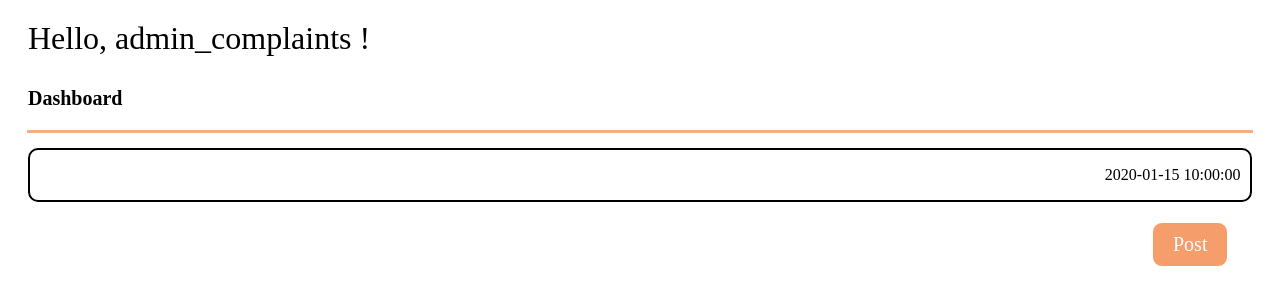
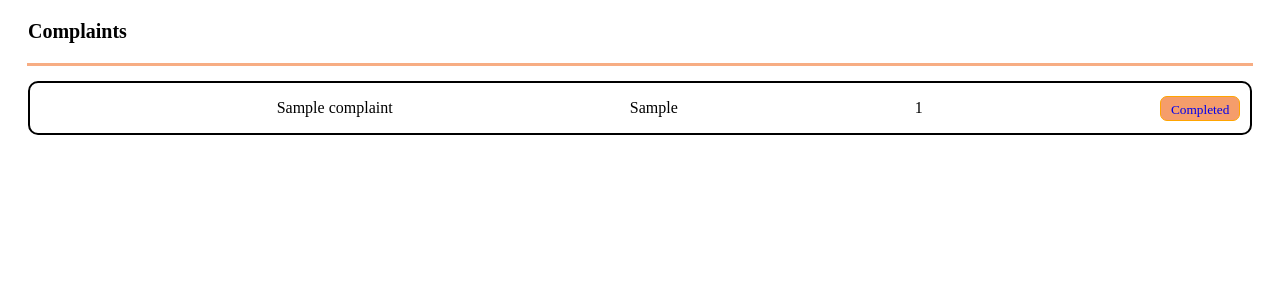
Before and after one commit to Upendra2003/Hostel_Manager, a Flask app: page /admin_complaints in a window 1280 px wide. Shown: the part 80-386 px from the top of the page. Run offline with Flask 3, Linux system fonts and the light colour scheme; a database or web service that is not in the repository returns one stand-in record (values such as "Sample title"); some web fonts are replaced.

Commit message:
completed complaints page both front and backend

```diff
--- a/server.py
+++ b/server.py
@@ -2,6 +2,7 @@ from flask import Flask,render_template,request,redirect,url_for
 import pymongo
 from werkzeug.security import generate_password_hash, check_password_hash
 import datetime
+from bson.objectid import ObjectId
 
 app = Flask(__name__)
 app.config['SECRET_KEY'] = 'aaec0770c47c1563dfb147b3bdb14072'
@@ -12,6 +13,7 @@ collections=db['registrations']
 ad_collections=db['admin_reg']
 notice=db['notices']
 student_room=db['student_rooms']
+complaint = db['complaints']
 
 @app.route("/")
 def home():
@@ -110,13 +112,28 @@ def add_student():
         student_room.insert_one(new_student)
     return render_template("add_student.html")
 
+@app.route("/student_complaints",methods=['POST','GET'])
+def student_complaints():
+    if request.method=='POST':
+        new_complaint={
+            "block":request.form.get('block'),
+            "complaint":request.form.get('complaint'),
+            "room_no":request.form.get('room_no'),
+            "student_id":request.form.get('student_id')
+        }
+        complaint.insert_one(new_complaint)
+    return render_template("student_complaints.html")
 
+@app.route("/admin_complaints")
+def admin_complaints():
+    complaints=complaint.find()
+    return render_template("admin_complaints.html",complaints=complaints)
 
-
-
-
-
-
+@app.route("/admin_complaints/completed/<complaint_id>",methods=['GET'])
+def admin_complaints_completed(complaint_id):
+    find_complaint=complaint.find_one({"_id":ObjectId(complaint_id)})
+    complaint.delete_one(find_complaint)
+    return redirect(url_for('admin_complaints'))
 
 
 
--- a/static/student.css
+++ b/static/student.css
@@ -46,6 +46,7 @@
     bottom: 0;
     left: 90%;
     border: 1px solid white;
+    cursor: pointer;
 }
 
 .btn a{
@@ -119,3 +120,21 @@
 #add-student{
     width: 100%;
 }
+
+.completedbtn{
+    cursor: pointer;
+    height: 25px;
+    width: auto;
+    text-align: center;
+    margin: auto 0;
+    text-decoration: none;
+    background-color: rgba(239, 93, 9, 0.6);
+    padding: 5px 10px;
+    outline: none;
+    border: 1px solid orange;
+    border-radius: 7px;
+}
+
+.completedbtn a{
+    text-decoration: none;
+}
--- /dev/null
+++ b/templates/admin_complaints.html
@@ -0,0 +1,15 @@
+{% extends "admin_navbar.html" %}
+{% block render %}
+    <link rel="stylesheet" href="../static/student.css">
+    <p class="heading p" >Complaints</p>
+    <div class="line"></div>
+    {% for complaint in complaints %}
+        <div class="notice">
+            <p>{{complaint.block}}</p>
+            <p>{{complaint.complaint}}</p>
+            <p>{{complaint.room_no}}</p>
+            <p>{{complaint.student_id}}</p>
+            <button class="completedbtn"><a href="/admin_complaints/completed/{{complaint._id}}">Completed</a></button>
+        </div>
+    {% endfor %}
+{% endblock %}
--- a/templates/admin_navbar.html
+++ b/templates/admin_navbar.html
@@ -16,7 +16,7 @@
             <ul>
                 <li><a class="active" href="">Dashboard</a></li>
                 <li><a href="">Outpass</a></li>
-                <li><a href="">Complaints</a></li>
+                <li><a href="{{url_for('admin_complaints')}}">Complaints</a></li>
                 <li><a href="{{url_for('find_student')}}">Find Student</a></li>
             </ul>
         </div>
--- a/templates/admin_stud_details.html
+++ b/templates/admin_stud_details.html
@@ -1,7 +1,7 @@
 {% extends "admin_navbar.html" %}
 {% block render %}
     <link rel="stylesheet" href="../static/student.css">
-    <p class="heading p" >Add Student</p>
+    <p class="heading p" >Found!!</p>
     <div class="line"></div>
     <ul>
         <li>Name : {{student.name}}</li>
--- a/templates/student_details.html
+++ b/templates/student_details.html
@@ -1,7 +1,7 @@
 {% extends "student_navbar.html" %}
 {% block render %}
     <link rel="stylesheet" href="../static/student.css">
-    <p class="heading p" >Add Student</p>
+    <p class="heading p" >Found!!</p>
     <div class="line"></div>
     <ul>
         <li>Name : {{student.name}}</li>
--- a/templates/student_navbar.html
+++ b/templates/student_navbar.html
@@ -16,7 +16,7 @@
             <ul>
                 <li><a class="active" href="">Dashboard</a></li>
                 <li><a href="">Outpass</a></li>
-                <li><a href="">Complaints</a></li>
+                <li><a href="{{url_for('student_complaints')}}">Complaints</a></li>
                 <li><a href="{{url_for('rmfinder')}}">RM Finder</a></li>
             </ul>
         </div>
```
Also changed, not shown: templates/student_complaints.html (added, +13 -0 lines).
